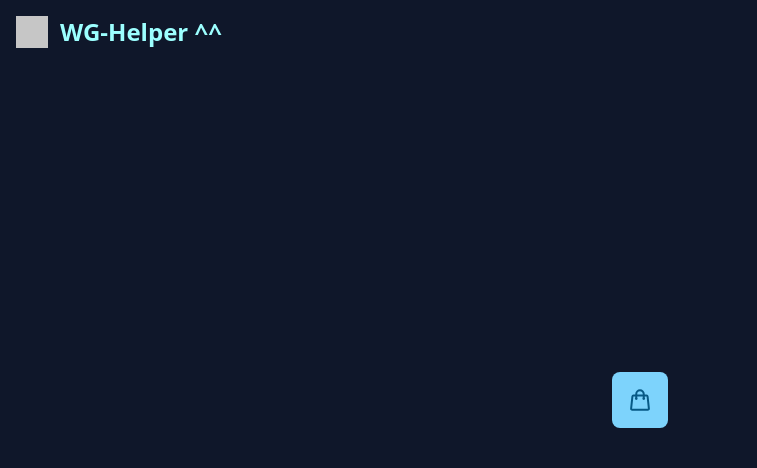
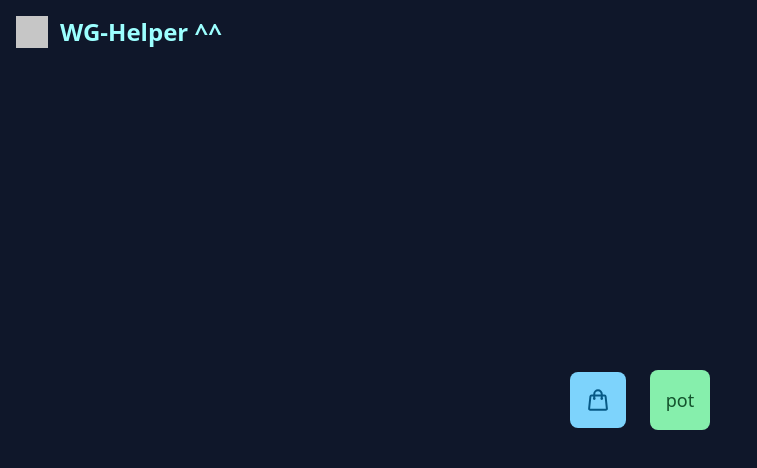
Before and after one commit to Enzyklopaedino/wg-helper, a React (Vite) app: page / in a window 1280 px wide. Shown: the top 468 px of the page, without its empty margins (0-757 px from the left). Built offline with nearby package versions, Linux system fonts and the light colour scheme; grey boxes are pictures that could not be loaded.

Commit message:
feat: add button for recipe page

```diff
--- a/package.json
+++ b/package.json
@@ -25,7 +25,7 @@
 	},
 	"devDependencies": {
 		"@biomejs/biome": "1.9.4",
-		"@rsbuild/core": "^1.5.13",
+		"@rsbuild/core": "^1.6.1",
 		"@rsbuild/plugin-react": "^1.4.1",
 		"@types/react": "^19.2.0",
 		"@types/react-dom": "^19.2.0",
--- a/src/pages/home.tsx
+++ b/src/pages/home.tsx
@@ -2,7 +2,7 @@ import { Link } from 'react-router-dom';
 
 export const Home = () => {
 	return (
-		<div className="flex justify-center items-center h-screen space-x-6">
+		<div className="flex justify-center align-center flex-row items-center h-screen space-x-6">
 			<Link to="/cart">
 				<button
 					type="button"
@@ -23,6 +23,12 @@ export const Home = () => {
 					</svg>
 				</button>
 			</Link>
+      <Link to="/cart">
+        <button
+					type="button"
+					className="text-bold bg-green-300 hover:bg-green-400 focus:ring-4 focus:ring-green-500 font-medium rounded-lg p-4 focus:outline-none flex items-center justify-center cursor-pointer text-green-900"
+				>pot</button>
+        </Link>
 		</div>
 	);
 };
```
Also changed, not shown: 1 other file (tests, documents, lock files or other folders).
